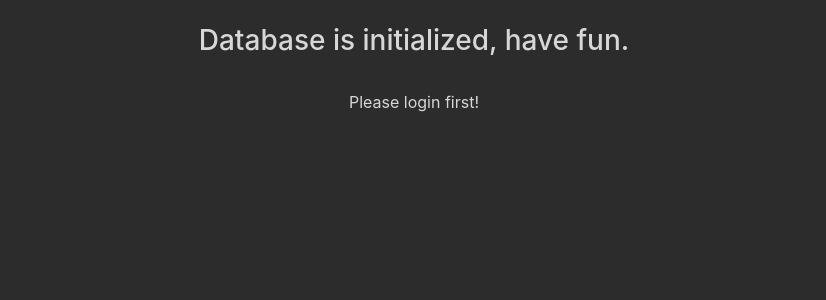
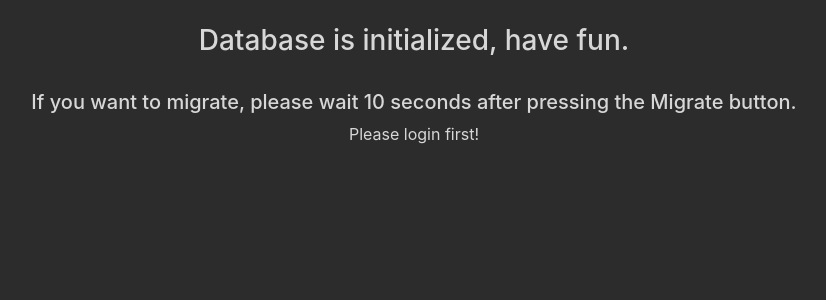
Before and after one commit to arynor96/music-database-simulation, a Flask app: page /review_add in a window 1280 px wide. Shown: the part 76-376 px from the top of the page, without its empty margins (226-1052 px from the left). Run offline with Flask 2, Linux system fonts and the light colour scheme.

Commit message:
migration, reset and mongodb query for each page (except cases and report)

```diff
--- a/app/templates/index.html
+++ b/app/templates/index.html
@@ -3,6 +3,7 @@
 {% block content %}
     <br>
 <h3>Database is initialized, have fun.</h3><br>
+    <h5>If you want to migrate, please wait 10 seconds after pressing the Migrate button.</h5>
     {% with messages = get_flashed_messages() %}
 		{% if messages %}
 		     {% for msg in messages %}
```
